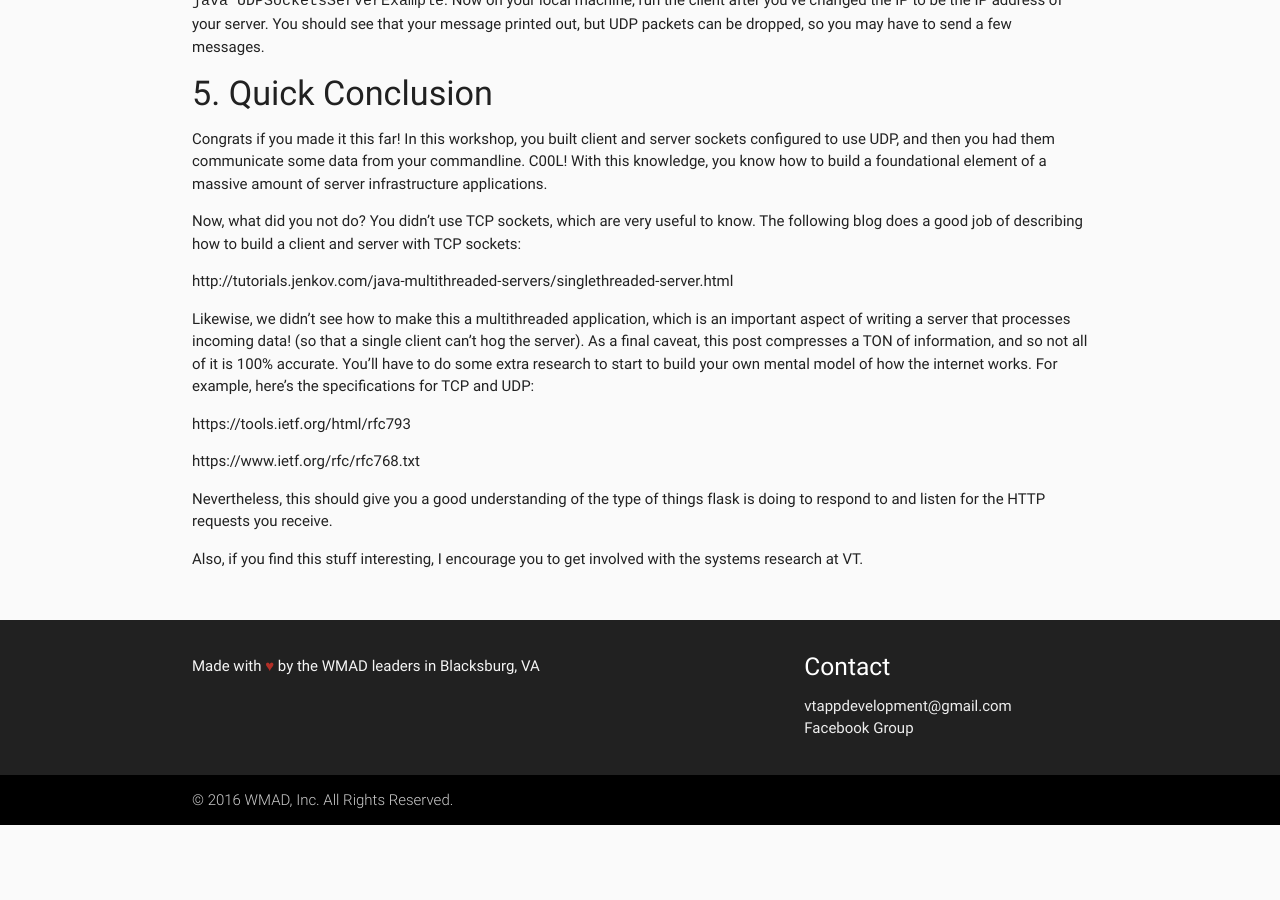
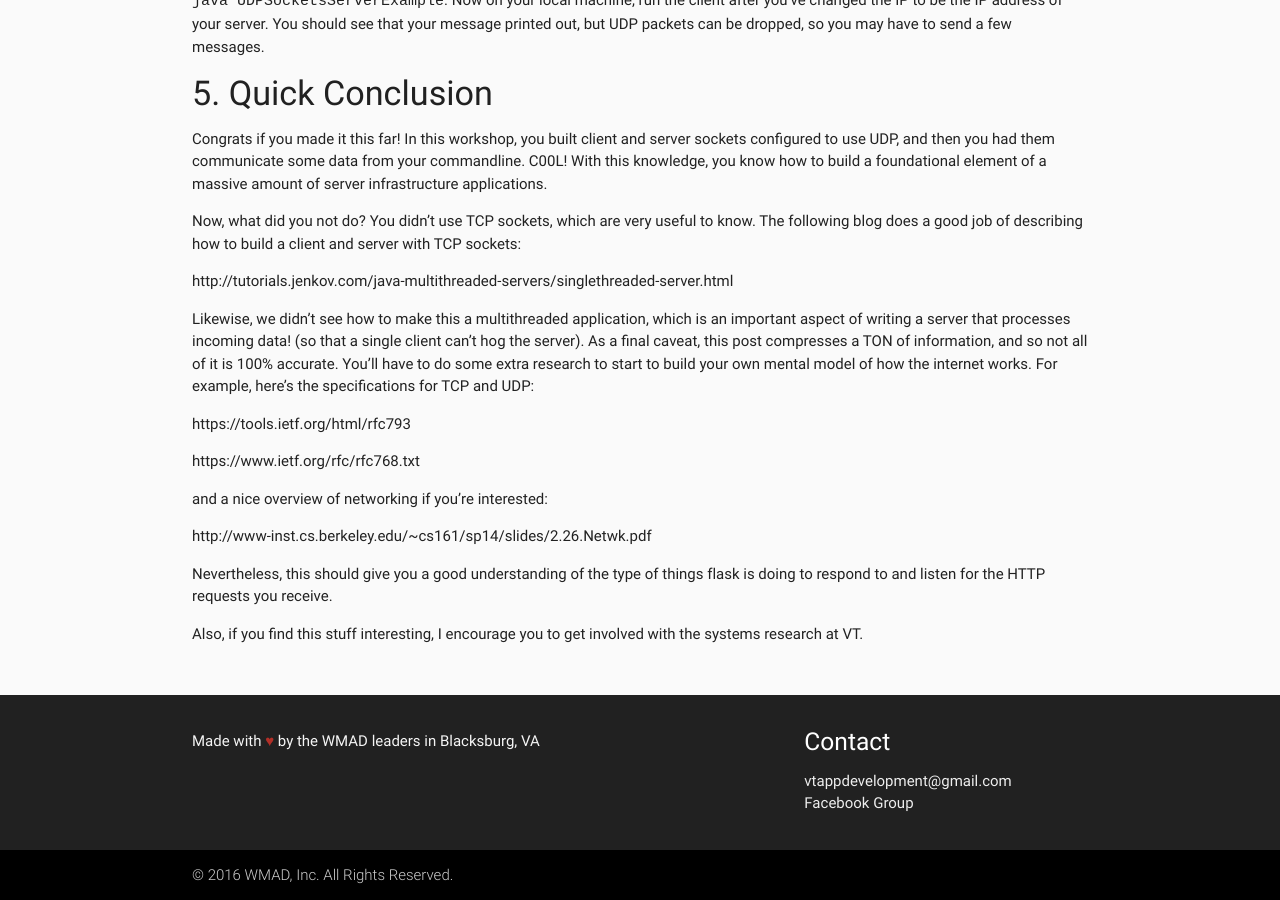
Before and after one commit to MandWdevclub/MandWdevclub.github.io, a Jekyll site: the page built from _posts/2017-01-23-Contextualizing-Sockets-UDP.md, in a window 1280 px wide and 900 px high, scrolled down 6846 px. Built offline with Jekyll 4.4.1, drawn with Linux system fonts in a browser that asks for light colours; before the commit the page ends 7671 px from its top, so only the background shows below that.

Commit message:
Update 2017-01-23-Contextualizing-Sockets-UDP.md

```diff
--- a/_posts/2017-01-23-Contextualizing-Sockets-UDP.md
+++ b/_posts/2017-01-23-Contextualizing-Sockets-UDP.md
@@ -375,6 +375,10 @@ https://tools.ietf.org/html/rfc793
 
 https://www.ietf.org/rfc/rfc768.txt
 
+and a nice overview of networking if you're interested:
+
+http://www-inst.cs.berkeley.edu/~cs161/sp14/slides/2.26.Netwk.pdf
+
 Nevertheless, this should give you a good understanding of the type of things
 flask is doing to respond to and listen for the HTTP requests you receive.
 
```
